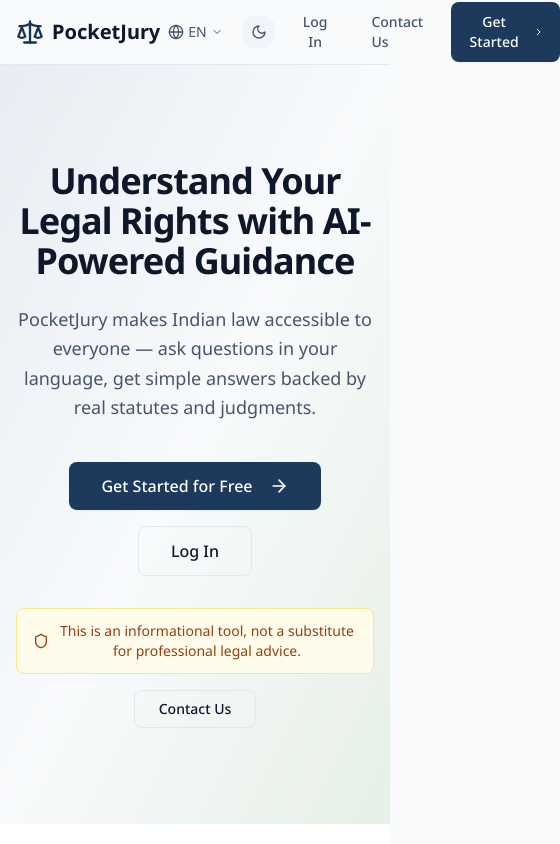
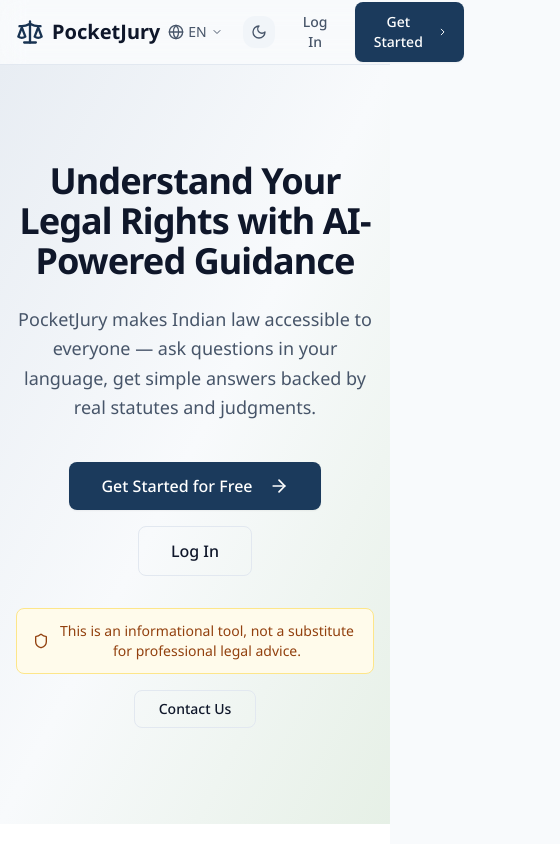
Before and after one commit to Vezz-z/PocketJury, a Next.js app in the folder apps/web/: page /en in a window 390 px wide. Shown: the top 844 px of the page, 560 px wide, since content can reach past the window. Built offline with nearby package versions, Linux system fonts and the light colour scheme.

Commit message:
feat: implement landing page with multilingual support and feature showcase

```diff
--- a/apps/web/src/app/[locale]/page.tsx
+++ b/apps/web/src/app/[locale]/page.tsx
@@ -138,7 +138,7 @@
             <button onClick={() => toast.info(t('developmentToast'))} className="btn-ghost text-sm">
               {t('nav.login')}
             </button>
-            <a href="mailto:mohammedparvezofficial@gmail.com" className="btn-ghost text-sm">
+            <a href="mailto:mohammedparvezofficial@gmail.com" target="_blank" rel="noopener noreferrer" className="btn-ghost text-sm hidden sm:inline-flex">
               {t('nav.contactUs')}
             </a>
             <button onClick={() => toast.info(t('developmentToast'))} className="btn-primary text-sm">
@@ -181,7 +181,7 @@
                 <Shield className="h-4 w-4 flex-shrink-0" />
                 <span>{t('app.hero.disclaimer')}</span>
               </div>
-              <a href="mailto:mohammedparvezofficial@gmail.com" className="btn-outline text-sm px-6 py-2">
+              <a href="mailto:mohammedparvezofficial@gmail.com" target="_blank" rel="noopener noreferrer" className="btn-outline text-sm px-6 py-2">
                 {t('nav.contactUs')}
               </a>
             </div>
@@ -270,7 +270,7 @@
             <p className="text-xs text-muted">
               {t('app.footer.disclaimer')}
             </p>
-            <div className="flex items-center gap-4 text-xs">
+            <div className="flex flex-wrap justify-center items-center gap-4 text-xs">
               <Link href={`/${currentLocale}/terms`} target="_blank" rel="noopener noreferrer" className="text-muted hover:text-primary-600 dark:hover:text-blue-400 transition-colors">
                 {t('auth.termsLink')}
               </Link>
@@ -280,7 +280,7 @@
               <Link href={`/${currentLocale}/legal-sources`} target="_blank" rel="noopener noreferrer" className="text-muted hover:text-primary-600 dark:hover:text-blue-400 transition-colors">
                 {t('auth.legalSourcesLink')}
               </Link>
-              <a href="mailto:mohammedparvezofficial@gmail.com" className="text-muted hover:text-primary-600 dark:hover:text-blue-400 transition-colors text-right">
+              <a href="mailto:mohammedparvezofficial@gmail.com" target="_blank" rel="noopener noreferrer" className="text-muted hover:text-primary-600 dark:hover:text-blue-400 transition-colors text-right">
                 {t('nav.contactUs')}
               </a>
             </div>
```
